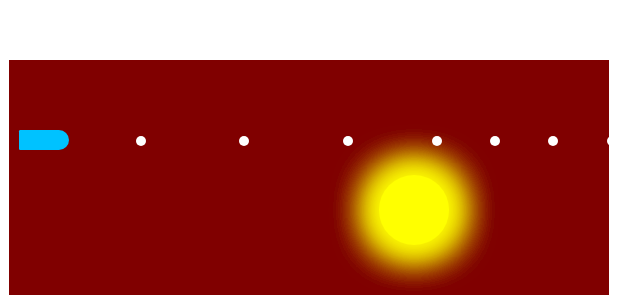
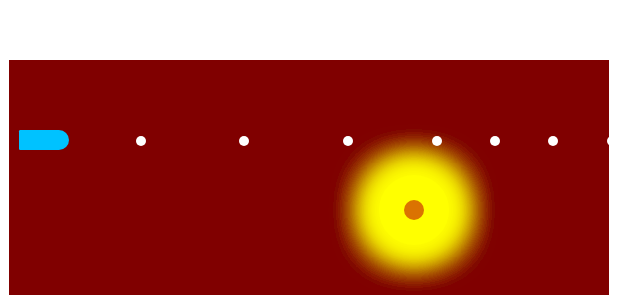
Before and after one commit to IonicaBizau/atomic-models, a plain HTML site: page index.html in a window 1280 px wide. Shown: the part 140-435 px from the top of the page, 331-971 px from the left. Drawn offline with Linux system fonts and the light colour scheme.

Commit message:
Added a circle inside of the yellow one

```diff
--- a/css/style.css
+++ b/css/style.css
@@ -22,8 +22,23 @@
                 0 0 45px yellow,
                 0 0 45px yellow,
                 0 0 45px yellow,
+                0 0 45px yellow,
+                0 0 45px yellow,
+                0 0 45px yellow,
                 0 0 45px yellow;
     margin-top: -35px;
+}
+
+.gold .n {
+    background: rgb(219, 115, 1);
+    width: 20px;
+    height: 20px;
+    position: absolute;
+    left: 50%;
+    margin-left: -10px;
+    top: 50%;
+    margin-top: -10px;
+    border-radius: 100%;
 }
 
 .source {
--- a/index.html
+++ b/index.html
@@ -13,7 +13,9 @@
     <body>
         <div class="screen">
             <div class="source"></div>
-            <div class="gold"></div>
+            <div class="gold">
+                <div class="n"></div>
+            </div>
         </div>
     </body>
 </html>
```
